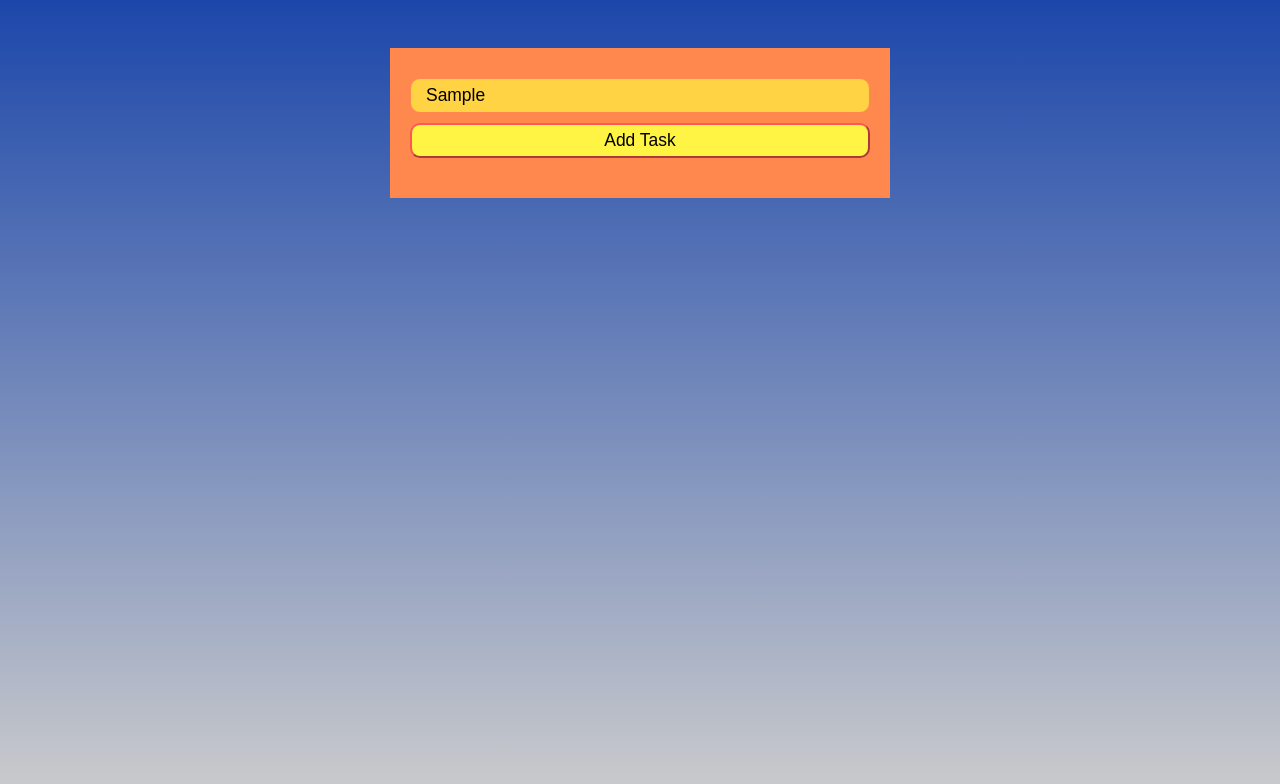
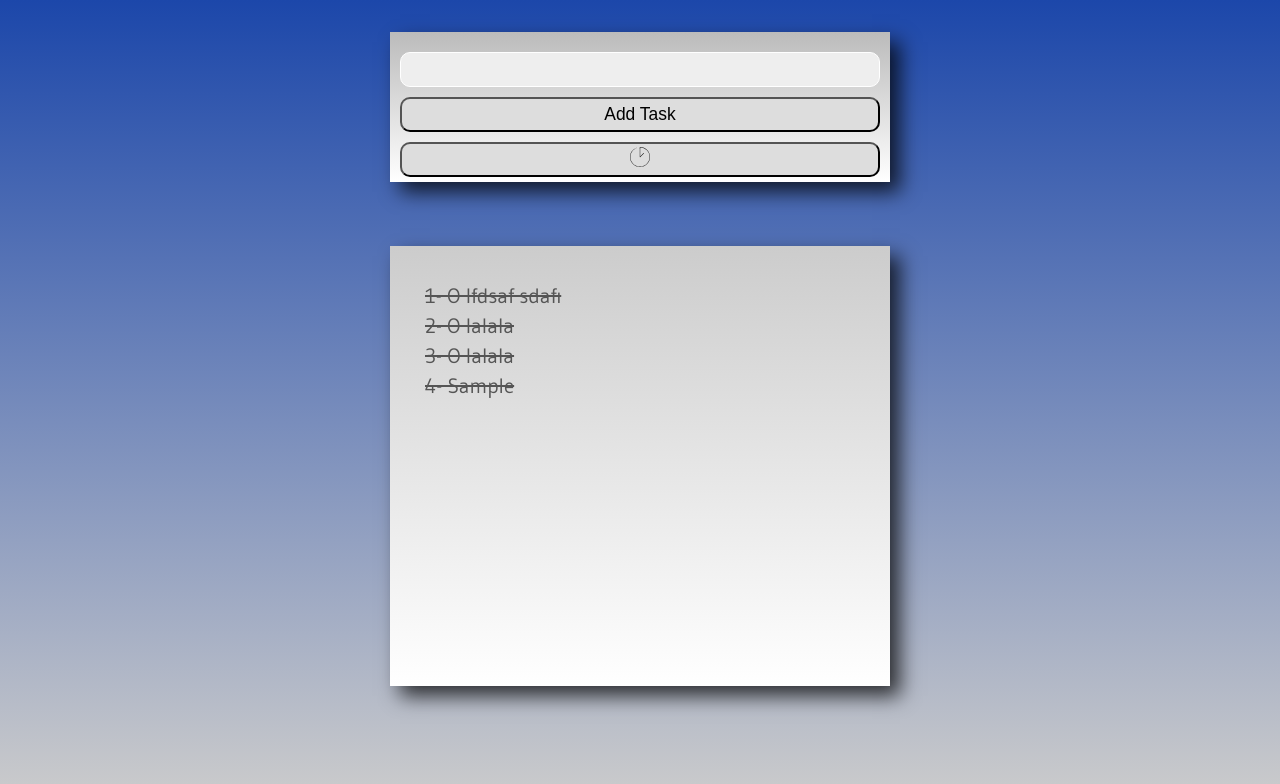
Before and after one commit to ertankara/to-do, a plain HTML site: page index.html in a window 1280 px wide. Both pictures are taken after typing "Sample" into the empty fields and a click on the button "Add Task". Drawn offline with Linux system fonts and the light colour scheme.

Commit message:
Tasks are addable to the task container

```diff
--- a/css/style.css
+++ b/css/style.css
@@ -1,5 +1,7 @@
 @media screen and (min-width: 500px) {
-  .add-task-field {
+  .add-task-field,
+  .added-tasks-cover,
+  .timer {
     max-width: 500px;
     margin-right: auto;
     margin-left: auto;
@@ -21,7 +23,7 @@
 html, body {
   height: 100%;
   width: 100%;
-  font-family: sans-serif;
+  font-family: 'Gudea', sans-serif;
 }
 
 
@@ -43,12 +45,10 @@ body {
 
 
 .modal-content {
-  position: relative;
   top: 100px;
   width: 300px;
   height: 200px;
   background-color: #fff;
-  margin: auto;
   padding: 20px;
 }
 
@@ -65,22 +65,41 @@ body {
 /* MODAL END */
 
 
-/* ADD TASK BEGIN */
 
-.add-task-field {
+
+/* COMMON BEGIN */
+
+.center-common {
   position: relative;
-  top: 6%;
-  width: 90%;
-  height: 150px;
   margin: auto;
 }
 
 
+.shadow {
+  -webkit-box-shadow: 10px 10px 19px 0px rgba(0,0,0,0.75);
+  -moz-box-shadow: 10px 10px 19px 0px rgba(0,0,0,0.75);
+  box-shadow: 10px 10px 19px 0px rgba(0,0,0,0.75);
+}
+
+/* COMMON END */
+
+
+
+
+/* ADD TASK BEGIN */
+
+.add-task-field {
+  top: 4%;
+  width: 90%;
+  height: 150px;
+}
+
+
 .add-task-cover {
-  background-color: #ff884f;
+  background: linear-gradient(#bbb, #fff);
   height: 100%;
   width: 100%;
-  padding: 20px;
+  padding: 10px;
 }
 
 
@@ -95,24 +114,19 @@ body {
 
 
 .add-task-input {
-  background-color: #ffd343;
-  border: 1px solid #ff884f;
+  background-color: #eee;
+  border: 1px solid #fff;
   padding: 15px;
 }
 
 
 .add-task-button {
-  background-color: #fff343;
+  background-color: #ddd;
 }
 
 
-.add-task-button {
-  background-color: #fff343;
-}
-
-
-.add-task-input:focus, .add-task-button:focus {
-  border-color: #f55;
+.add-task-input:focus {
+  border-color: #ff884f;
 }
 
 /* ADD TASK END */
@@ -120,4 +134,24 @@ body {
 
 /* ADDED TASKS BEGIN */
 
+.added-tasks-cover {
+  top: 12%;
+  width: 90%;
+  min-height: 55vh;
+  max-height: 400px;
+  padding: 35px;
+  background: linear-gradient(#ccc, #fff);
+  overflow-y: auto;
+}
+
+
+.task {
+  color: #555;
+  font-size: 1.3em;
+  display: block;
+  line-height: 1.45em;
+  text-decoration: line-through;
+}
+
+
 /* ADDED TASKS END */
--- a/index.html
+++ b/index.html
@@ -4,13 +4,14 @@
   <meta charset="UTF-8">
   <meta name="viewport" content="width=device-width, initial-scale=1.0">
   <meta http-equiv="X-UA-Compatible" content="ie=edge">
+  <link href="https://fonts.googleapis.com/css?family=Gudea" rel="stylesheet">
   <link rel="stylesheet" href="css/style.css">
   <title>Todo List</title>
 </head>
 <body>
     <!-- MODAL -->
     <div class="modal">
-    <div class="modal-content">
+      <div class="modal-content center-common">
         <input class="clock-input" type="text" name="clock" id="clock-min" placeholder="minutes">
         <input class="clock-input" type="text" name="clock" id="clock-sec" placeholder="seconds">
         <button class="clock-input" id="set-timer">Set</button>
@@ -18,18 +19,26 @@
     </div>
     <!-- MODAL -->
 
-  <!-- ADD TASK -->
-  <div class="add-task-field">
-    <div class="add-task-cover">
+    <!-- ADD TASK BEGIN -->
+    <div class="add-task-field shadow center-common">
+      <div class="add-task-cover center-common">
         <input class="add-task-inputs-common add-task-input" type="text" name="add-task" id="add-task">
-      <button class="add-task-inputs-common add-task-button">Add Task</button>
+        <button id="add-task-button" class="add-task-inputs-common add-task-button">Add Task</button>
+
+        <button class="add-task-inputs-common add-task-button">
+          <img src="img/clock.svg" alt="" width="20px" height="20px">
+        </button>
       </div>
     </div>
-  <!-- ADD TASKS -->
+    <!-- ADD TASKS END -->
 
-
-  <!-- ADDED TASKS -->
-  <!-- ADDED TASKS -->
+    <!-- ADDED TASKS BEGIN -->
+    <div id="task-container" class="added-tasks-cover shadow center-common">
+      <span class="task">1- O lfdsaf sdafı</span>
+      <span class="task">2- O lalala</span>
+      <span class="task">3- O lalala</span>
+    </div>
+    <!-- ADDED TASKS END -->
 
   <script src="js/main.js"></script>
 </body>
--- a/js/main.js
+++ b/js/main.js
@@ -0,0 +1,39 @@
+const $addTaskInput = document.querySelector('#add-task');
+const $addTaskButton = document.querySelector('#add-task-button');
+
+function addTask() {
+  "use strict";
+  const task = $addTaskInput.value;
+  // Check if it has valid length
+  if (task.length > 50) {
+    return;
+  }
+
+  // If it comes this far it means task is valid
+  const $task = document.querySelectorAll('.task');
+  let numberOfTasks = $task.length;
+  numberOfTasks++;
+
+
+  const $taskContainer = document.querySelector('#task-container');
+  // Create a span to store task
+  const newEl = document.createElement('span');
+  // Append the increasing number to the task
+  newEl.textContent = numberOfTasks + '- ' + task;
+  newEl.classList.add('task');
+
+  $taskContainer.appendChild(newEl);
+
+  $addTaskInput.value = "";
+}
+
+
+$addTaskButton.addEventListener('click', addTask);
+
+
+document.addEventListener('keydown', (event) => {
+  // If the 'enter' key is pushed while input area is focused
+  if (event.keyCode === 13 && document.activeElement === $addTaskInput) {
+    addTask();
+  }
+});
```
Also changed, not shown: img/clock.svg (added). Lines whose indentation alone changed are shown as unchanged.
